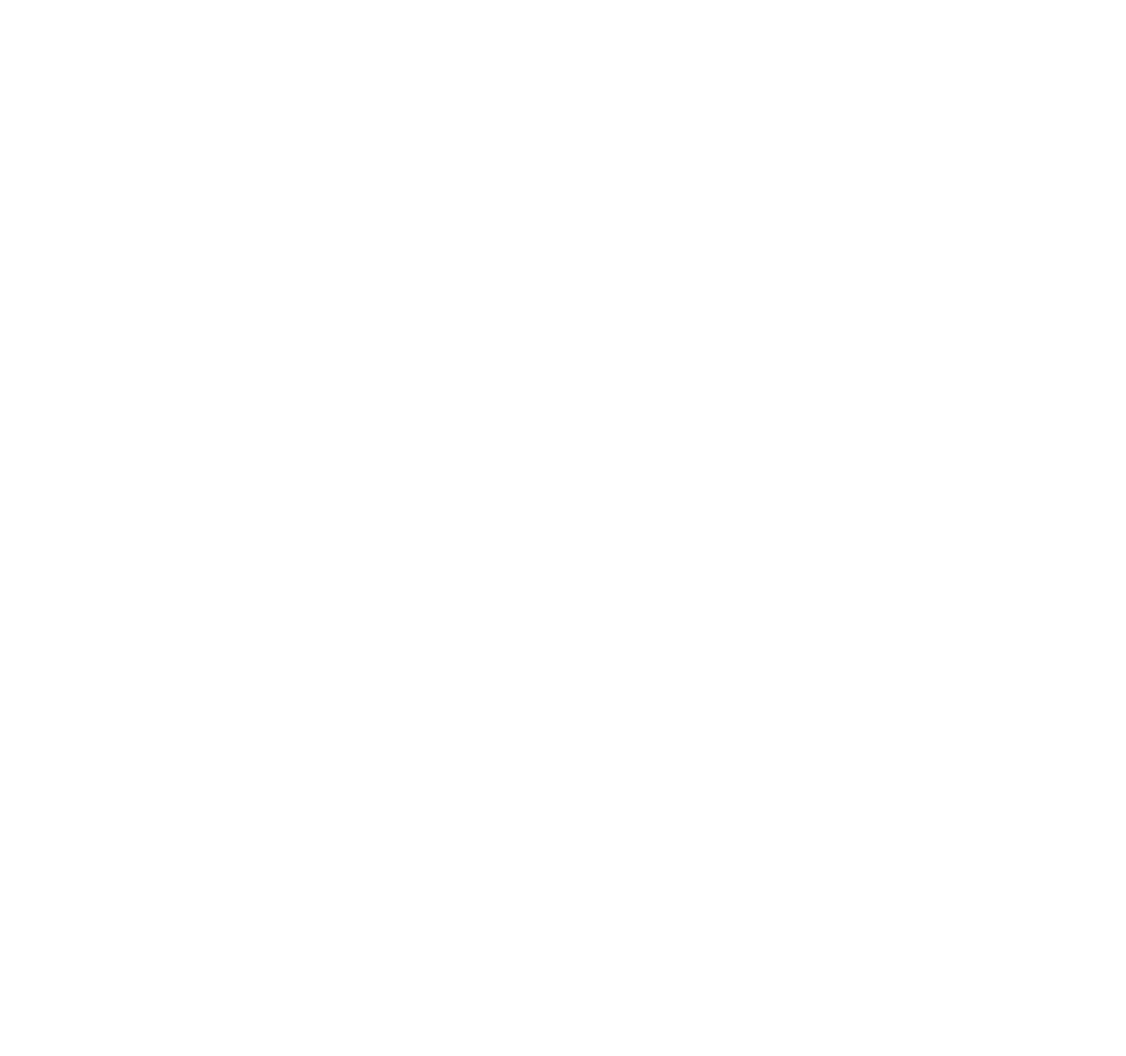
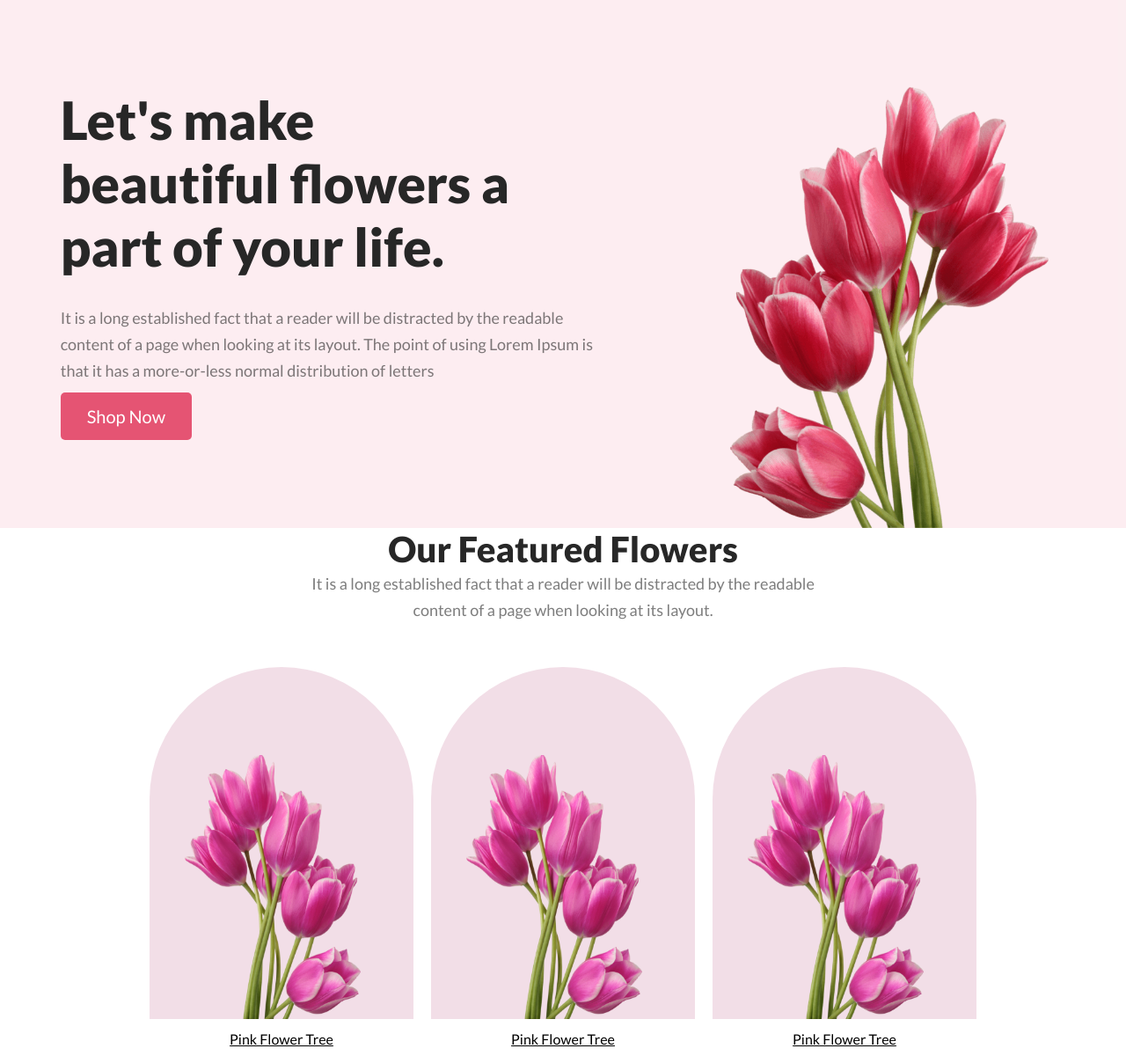
Before and after one commit to syed-asaddar-ali/online-flower-shop, a plain HTML site: page index.html in a window 1280 px wide. Shown: the whole page at 88% size. Before the commit the page ends 800 px from the top, so only its background shows below. Drawn offline with Linux system fonts and the light colour scheme.

Commit message:
added featured section

```diff
--- a/index.html
+++ b/index.html
@@ -4,11 +4,55 @@
     <meta charset="UTF-8">
     <meta name="viewport" content="width=device-width, initial-scale=1.0">
     <title>Online Flower Shop</title>
+    <link rel="preconnect" href="https://fonts.googleapis.com">
+<link rel="preconnect" href="https://fonts.gstatic.com" crossorigin>
+<link href="https://fonts.googleapis.com/css2?family=Lato:wght@400;700;900&display=swap" rel="stylesheet">
     <link rel="stylesheet" href="style.css">
 </head>
 <body>
-    <header></header>
-    <main></main>
-    <footer></footer>
-</body>
-</html>
+    <header>
+        <div class="banner-container">
+            <div class="banner-text">
+                <h1 class="banner-title">Let's make <br>
+                beautiful flowers a <br>
+                part of your life.</h1>
+                <p class="banner-desc">It is a long established fact that a reader will be distracted by the readable <br>
+                content of a page when looking at its layout. The point of using Lorem Ipsum is <br>
+                that it has a more-or-less normal distribution of letters</p>
+                <button class="btn">Shop Now</button>
+
+            </div>
+            <div class="banner-photo">
+                <img class="banner-img" src="./flower asset/pngwing 10.png" alt="">
+            </div>
+
+        </div>
+     </header>
+     <main>
+        <section class="featured-container">
+
+                <h2 class="featured-title">Our Featured Flowers</h2>
+                <p class="featured-desc">It is a long established fact that a reader will be distracted by the readable <br> content of a page when looking at its layout.</p>
+            <div class="featured-photo">
+            <div class="featured-box">
+                <img class="featured-img" src="./flower asset/pngwing 6.png" alt="">
+                <p class="img-desc">Pink Flower Tree</p>
+            </div>
+
+            <div class="featured-box">
+                <img class="featured-img" src="./flower asset/pngwing 6.png" alt="">
+                <p class="img-desc">Pink Flower Tree</p>
+            </div>
+
+            <div class="featured-box">
+                <img class="featured-img" src="./flower asset/pngwing 6.png" alt="">
+                <p class="img-desc">Pink Flower Tree</p>
+            </div>
+
+
+            </div>
+        </section>
+     </main>
+     <footer></footer>
+ </body>
+ </html>
--- a/style.css
+++ b/style.css
@@ -0,0 +1,107 @@
+*{
+    margin: 0px;
+    padding: 0px;
+    font-family: 'Lato', sans-serif;
+}
+/*---banner section style---*/
+.banner-img{
+    width: 400px;
+    margin-top: 100px;
+}
+
+.banner-container{
+    background-color:  rgba(229, 84, 115, 0.10);;
+    display: flex;
+    justify-content: space-around;
+    align-items: center;
+    height: 600px;
+}
+
+.banner-title{
+    font-weight: 900;
+    font-size: 60px;
+    color: #272727;
+}
+
+.banner-desc{
+    color: rgba(39, 39, 39, 0.60);
+    font-size: 18px;
+    font-weight: 400;
+    line-height: 30px;
+    margin-top: 30px;
+}
+
+.btn{
+    background: #E55473;
+    padding: 15px 30px;
+    border: none;
+    font-size: 20px;
+    color: white;
+    margin-top: 10px;
+    border-radius: 5px;
+}
+/*---featured-container section style---*/
+.featured-container{
+    height: 600px;
+    width: 80%;
+    margin: auto;
+}
+.featured-photo{
+    margin-top: 50px;
+    display: flex;
+    justify-content: center;
+    gap: 20px;
+
+}
+.featured-title{
+    color: #272727;
+    font-size: 40px;
+    font-weight: 800;
+    text-align: center;
+}
+
+.featured-desc{
+    color: rgba(39, 39, 39, 0.60);
+    text-align: center;
+    font-weight: 400;
+    line-height: 30px;
+    font-size: 18px;
+    margin-bottom: 50px;
+
+}
+.featured-box{
+    width: 300px;
+    height: 400px;
+    background-color: rgba(167, 33, 98, 0.15);
+    border-radius: 200px 200px 0px 0px;
+
+}
+
+.featured-img{
+    width: 200px;
+    height: 300px;
+    margin-top: 100px;
+    margin-left: 40px;
+}
+.img-desc{
+    text-align: center;
+    text-decoration: underline;
+    padding: 10px;
+}
+
+
+
+
+
+
+
+
+
+
+
+
+
+
+
+
+}
```
Also changed, not shown: Flower Asset/flower-2.jpg (added), 1 other file.
